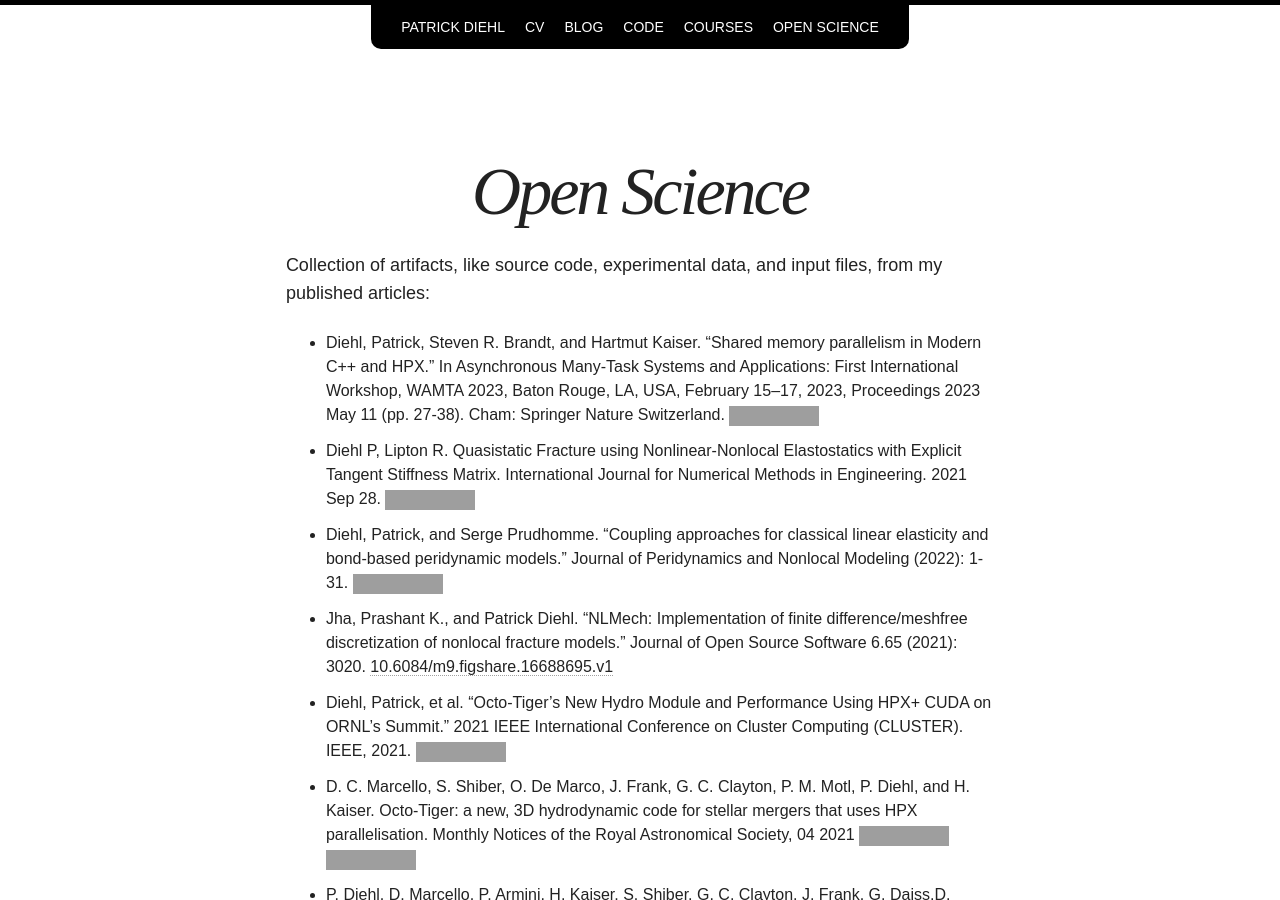
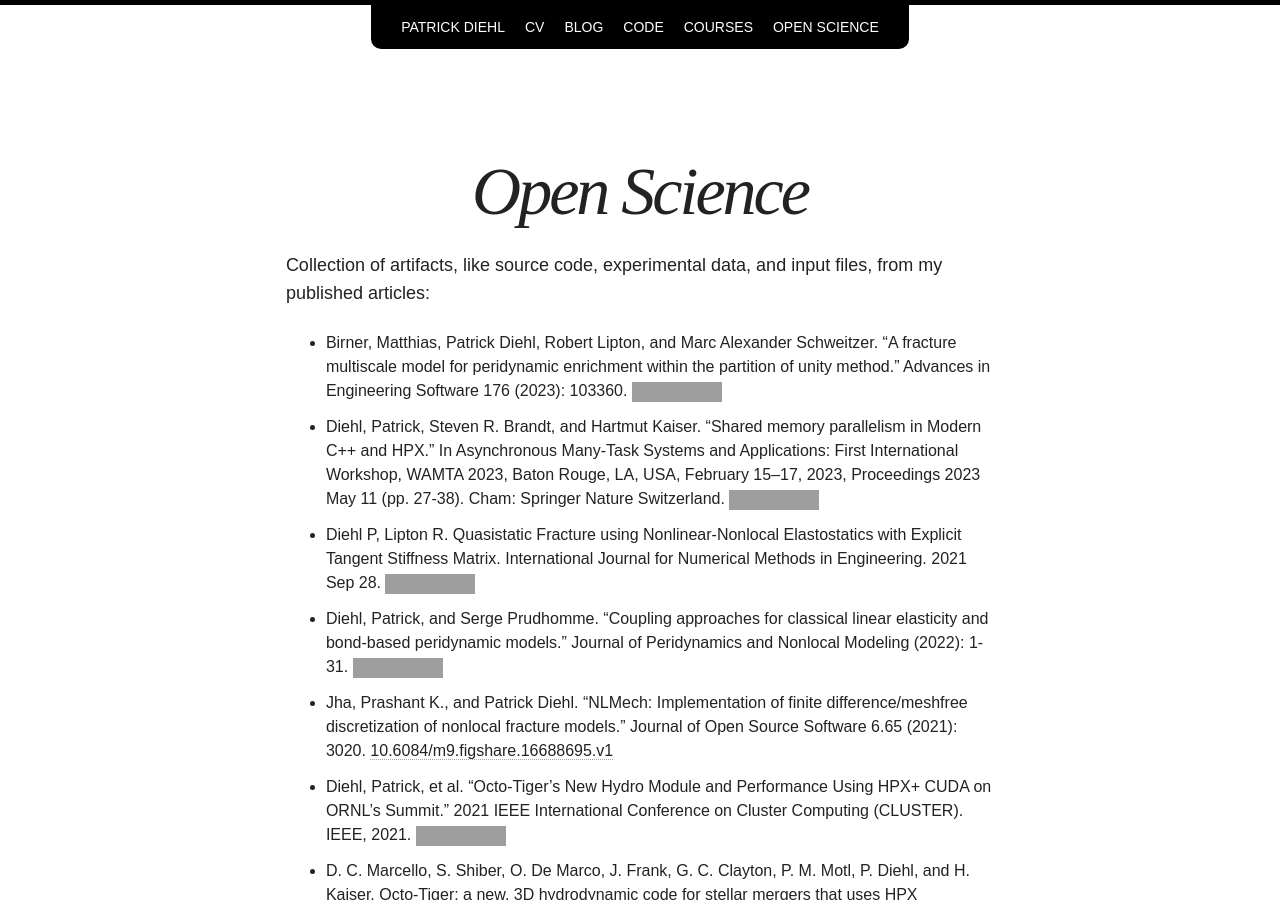
Before and after one commit to diehlpk/diehlpk.github.io, a Jekyll site: the page built from openscience/index.md, in a window 1280 px wide and 900 px high. Built offline with Jekyll 4.4.1, drawn with Linux system fonts in a browser that asks for light colours; nearby versions of some CDN libraries; some web fonts are replaced; grey boxes are pictures that could not be loaded.

Commit message:
Update open science

```diff
--- a/openscience/index.md
+++ b/openscience/index.md
@@ -5,6 +5,7 @@ title: Open Science
 
 Collection of artifacts, like source code, experimental data, and input files, from my published articles:
 
+* Birner, Matthias, Patrick Diehl, Robert Lipton, and Marc Alexander Schweitzer. "A fracture multiscale model for peridynamic enrichment within the partition of unity method." Advances in Engineering Software 176 (2023): 103360. [![DOI](https://zenodo.org/badge/308682043.svg)](https://zenodo.org/badge/latestdoi/308682043)
 * Diehl, Patrick, Steven R. Brandt, and Hartmut Kaiser. "Shared memory parallelism in Modern C++ and HPX." In Asynchronous Many-Task Systems and Applications: First International Workshop, WAMTA 2023, Baton Rouge, LA, USA, February 15–17, 2023, Proceedings 2023 May 11 (pp. 27-38). Cham: Springer Nature Switzerland. [![DOI](https://zenodo.org/badge/563582133.svg)](https://zenodo.org/badge/latestdoi/563582133)
 * Diehl P, Lipton R. Quasistatic Fracture using Nonlinear‐Nonlocal Elastostatics with Explicit Tangent Stiffness Matrix. International Journal for Numerical Methods in Engineering. 2021 Sep 28. [![DOI](https://zenodo.org/badge/DOI/10.5281/zenodo.5484312.svg)](https://doi.org/10.5281/zenodo.5484312)
 * Diehl, Patrick, and Serge Prudhomme. "Coupling approaches for classical linear elasticity and bond-based peridynamic models." Journal of Peridynamics and Nonlocal Modeling (2022): 1-31. [![DOI](https://zenodo.org/badge/DOI/10.5281/zenodo.5484312.svg)](https://doi.org/10.5281/zenodo.5484312)
```
